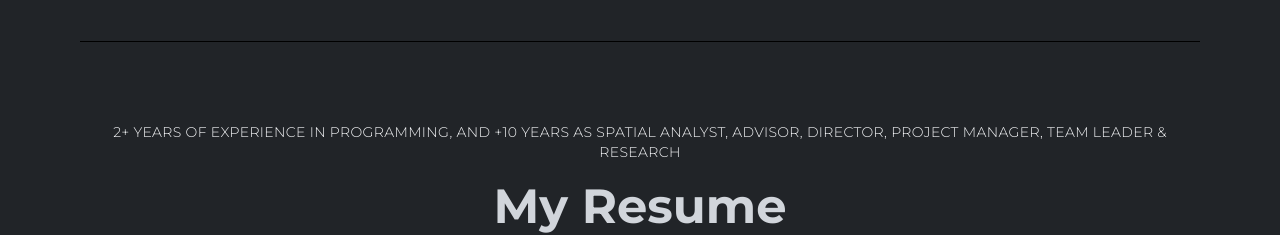
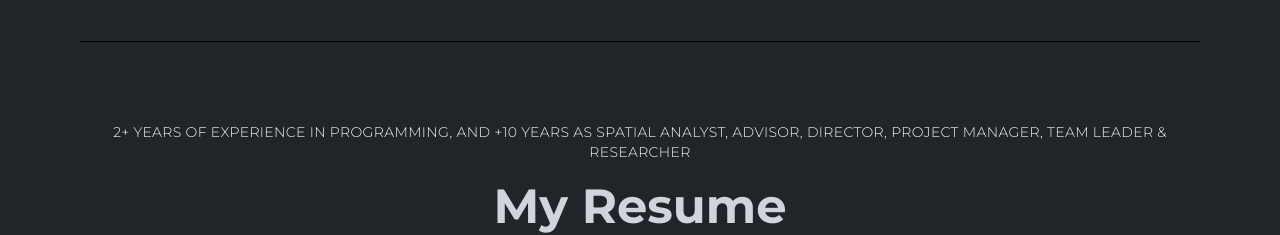
Before and after one commit to getuengda/getu_portfolioV2, a React (Create React App) app: page / in a window 1280 px wide. Shown: the part 3260-3495 px from the top of the page. Built offline with nearby package versions, Linux system fonts and the light colour scheme.

Commit message:
Fix Resume and Update Testimonial Position

```diff
--- a/src/components/resume/Resume.js
+++ b/src/components/resume/Resume.js
@@ -15,7 +15,7 @@ const Resume = () => {
     <section id='resume' className="w-full py-20 border-b-[1px] border-b-black">
         <div className="flex justify-center items-center text-center">
         <Title
-            title="2+ YEARS OF EXPERIENCE IN PROGRAMMING, AND +10 YEARS AS SPATIAL ANALYST, ADVISOR, DIRECTOR, PROJECT MANAGER, TEAM LEADER & RESEARCH"
+            title="2+ YEARS OF EXPERIENCE IN PROGRAMMING, AND +10 YEARS AS SPATIAL ANALYST, ADVISOR, DIRECTOR, PROJECT MANAGER, TEAM LEADER & RESEARCHER"
             des="My Resume"
         />
         </div>
--- a/src/components/testimonial/Testimonial.js
+++ b/src/components/testimonial/Testimonial.js
@@ -154,7 +154,7 @@ const [dotActive, setDotActive] = useState(0);
                         <div>
                             <p className="text-xs uppercase text-designColor tracking-wide mb-2" >McKinsey & Company</p>
                             <h3 className="text-2xl font-bold">Sara Morsi</h3>
-                            <p className="text-base tracking-wide">Poduct Manager</p>
+                            <p className="text-base tracking-wide">Software Architect, Tech Lead</p>
                         </div>
                     </div>
                     <div className="w-[60%] h-full flex flex-col justify-between">
```
